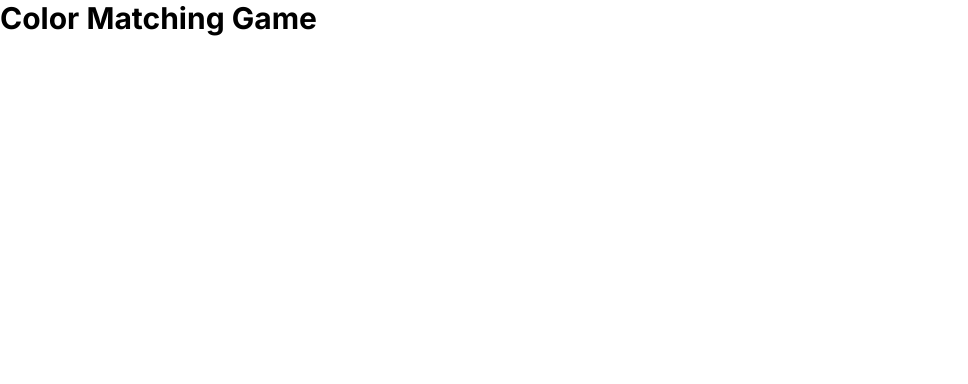
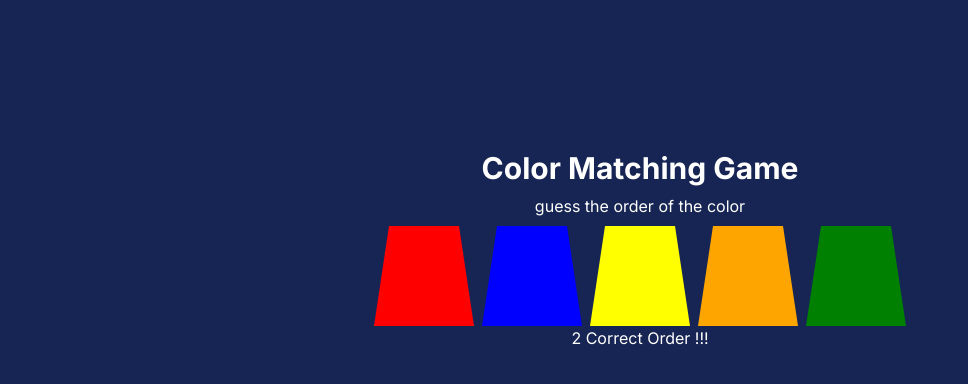
Before and after one commit to BimaAdi/color-matching, a Next.js app: page / in a window 1280 px wide. Shown: the top 384 px of the page, without its empty margins (0-968 px from the left). Built offline with nearby package versions, Linux system fonts and the light colour scheme.

Commit message:
add asset and UI

```diff
--- a/src/app/page.tsx
+++ b/src/app/page.tsx
@@ -1,7 +1,15 @@
+import ColorMatching from "@/component/ColorMatching";
+
 export default function Home() {
 	return (
-		<main>
-			<h1 className="text-3xl font-bold">Color Matching Game</h1>
-		</main>
+		<div className="bg-blue-950 w-screen h-screen">
+			<main className="w-screen min-h-[500px] grid place-items-center">
+				<div className="flex flex-col justify-start items-center gap-2">
+					<h1 className="text-3xl font-bold text-white">Color Matching Game</h1>
+					<p className="text-md text-white">guess the order of the color</p>
+					<ColorMatching />
+				</div>
+			</main>
+		</div>
 	);
 }
--- /dev/null
+++ b/src/component/ColorMatching.tsx
@@ -0,0 +1,5 @@
+import GlassRow from "./GlassRow";
+
+export default function ColorMatching() {
+	return <GlassRow />;
+}
--- /dev/null
+++ b/src/component/Glass.tsx
@@ -0,0 +1,9 @@
+export default function Glass({ color = "red" }: { color?: string }) {
+	return (
+		<div className="hover:cursor-pointer">
+			<svg viewBox="0 0 20 20" width="100px">
+				<path d="M3,0 L17,0 L20,20 L0,20z" fill={color} />
+			</svg>
+		</div>
+	);
+}
--- /dev/null
+++ b/src/component/GlassRow.tsx
@@ -0,0 +1,16 @@
+import Glass from "./Glass";
+
+export default function GlassRow() {
+	return (
+		<div>
+			<div className="flex gap-2 justify-evenly">
+				<Glass color="red" />
+				<Glass color="blue" />
+				<Glass color="yellow" />
+				<Glass color="orange" />
+				<Glass color="green" />
+			</div>
+			<div className="text-white text-center">2 Correct Order !!!</div>
+		</div>
+	);
+}
--- a/tailwind.config.ts
+++ b/tailwind.config.ts
@@ -2,9 +2,7 @@ import type { Config } from "tailwindcss";
 
 const config: Config = {
   content: [
-    "./src/pages/**/*.{js,ts,jsx,tsx,mdx}",
-    "./src/components/**/*.{js,ts,jsx,tsx,mdx}",
-    "./src/app/**/*.{js,ts,jsx,tsx,mdx}",
+    "./src/**/*.{js,ts,jsx,tsx,mdx}",
   ],
   theme: {
     extend: {
```
